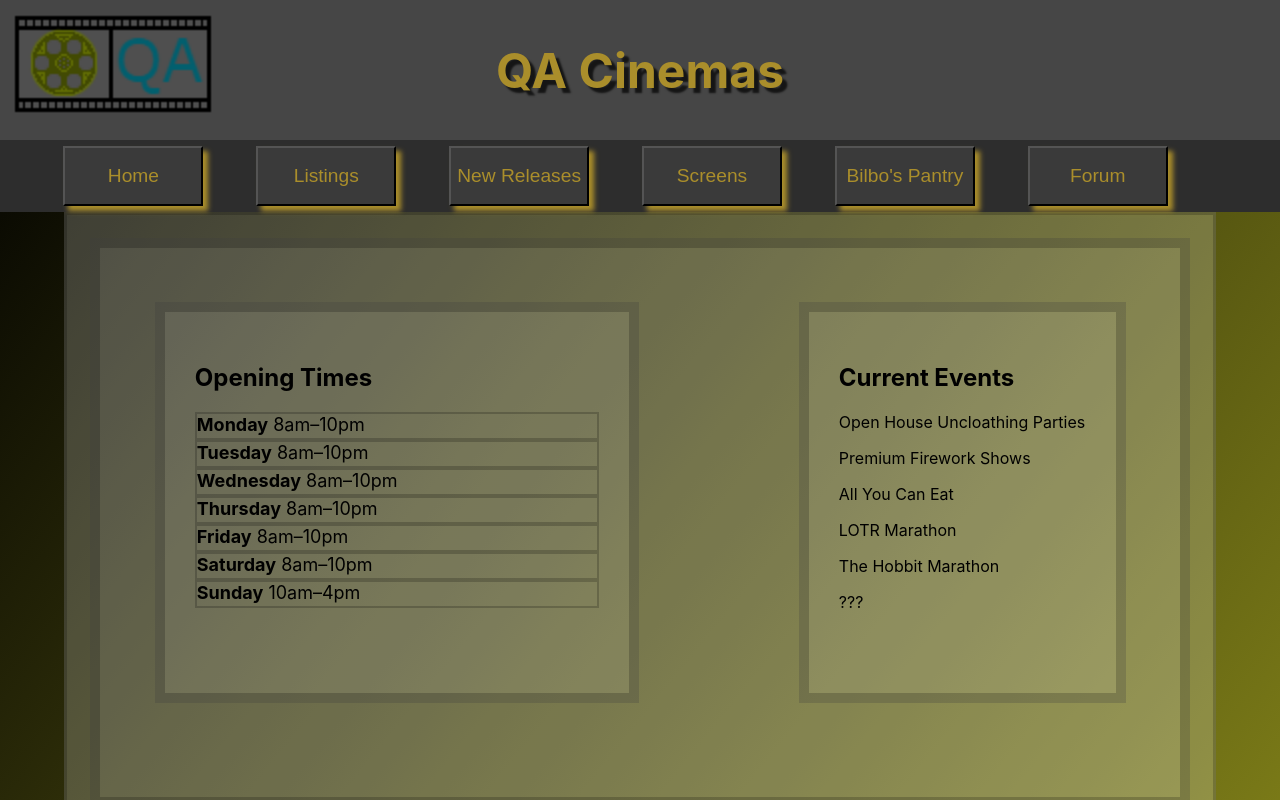
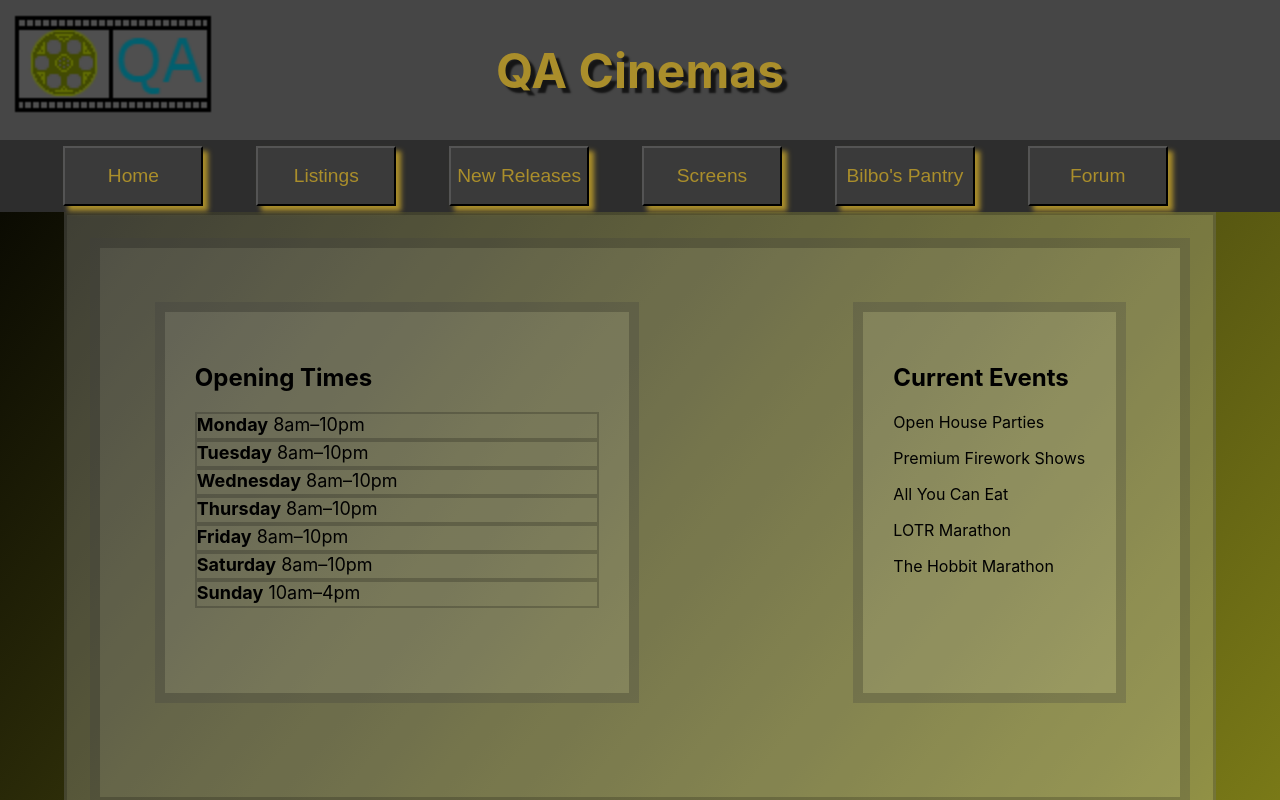
Before and after one commit to MegaSharkRhinonado/QAProject3, a React (Create React App) app in the folder megasharkrhinonado/: page /OpeningTimes in a window 1280 px wide. Shown: the top 800 px of the page. Built offline with nearby package versions, Linux system fonts and the light colour scheme.

Commit message:
inilizing branch

```diff
--- a/megasharkrhinonado/src/Components/ContactUs/contactUs.jsx
+++ b/megasharkrhinonado/src/Components/ContactUs/contactUs.jsx
@@ -10,7 +10,6 @@ const ContactUs = () => {
             <div className="content">
             <CCard01 />
             <CCard03 />
-            <CCard04 />
             </div>
 
         </>
--- a/megasharkrhinonado/src/Components/OpeningTimes/OpeningTimeComp/OTC11.jsx
+++ b/megasharkrhinonado/src/Components/OpeningTimes/OpeningTimeComp/OTC11.jsx
@@ -15,13 +15,11 @@ function OTC11() {
             </div>
             <div className="floatRight" id="ot" style={{maxHeight:'40vh'}}>
                 <h2>Current Events</h2>
-                <p>Open House Uncloathing Parties</p>
+                <p>Open House Parties</p>
                 <p>Premium Firework Shows</p>
                 <p>All You Can Eat</p>
                 <p>LOTR Marathon</p>
                 <p>The Hobbit Marathon</p>
-
-                <p>???</p>
             </div>
         </div>
         </>
```
Also changed, not shown: 1 other file (tests, documents, lock files or other folders).
